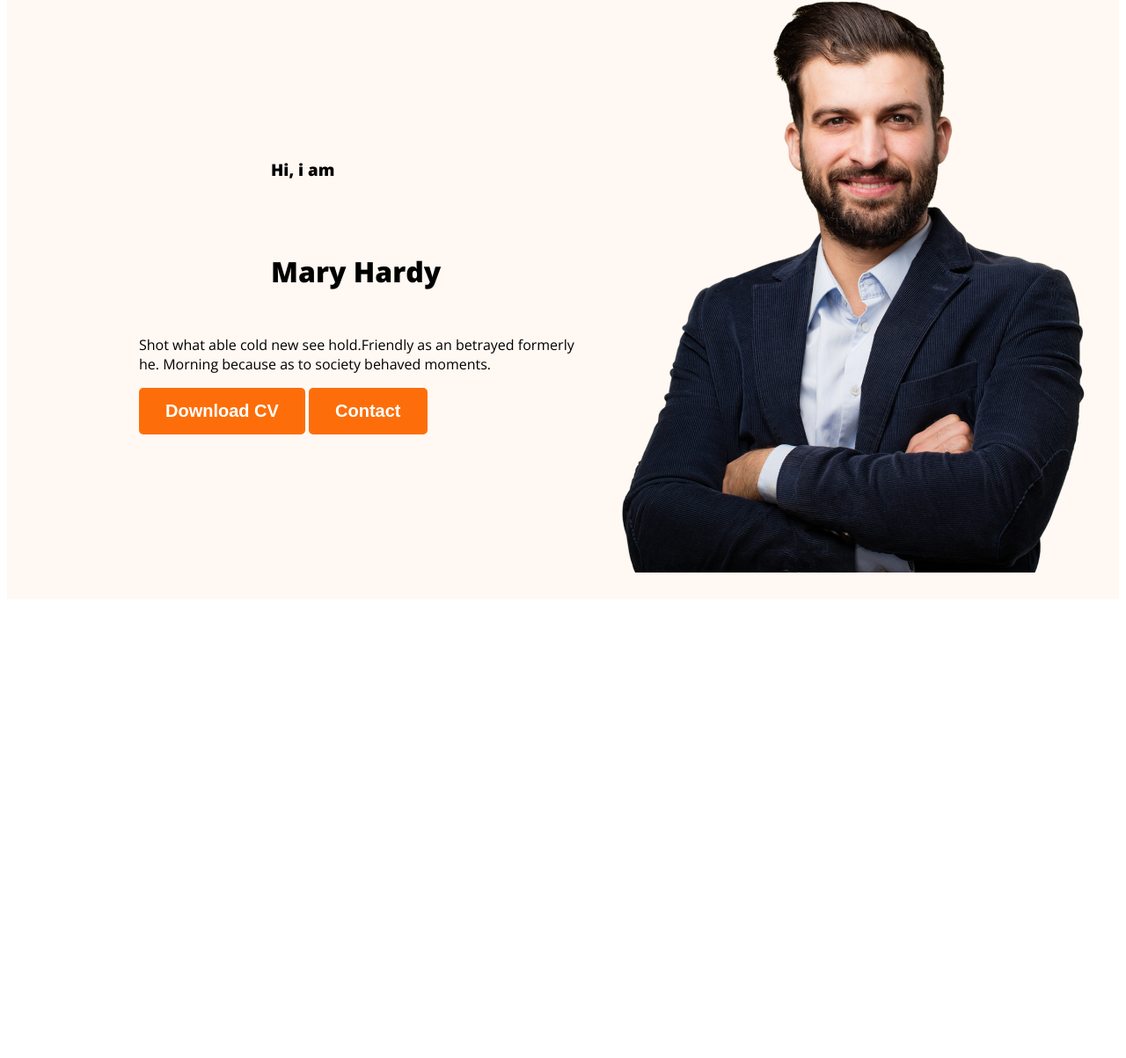
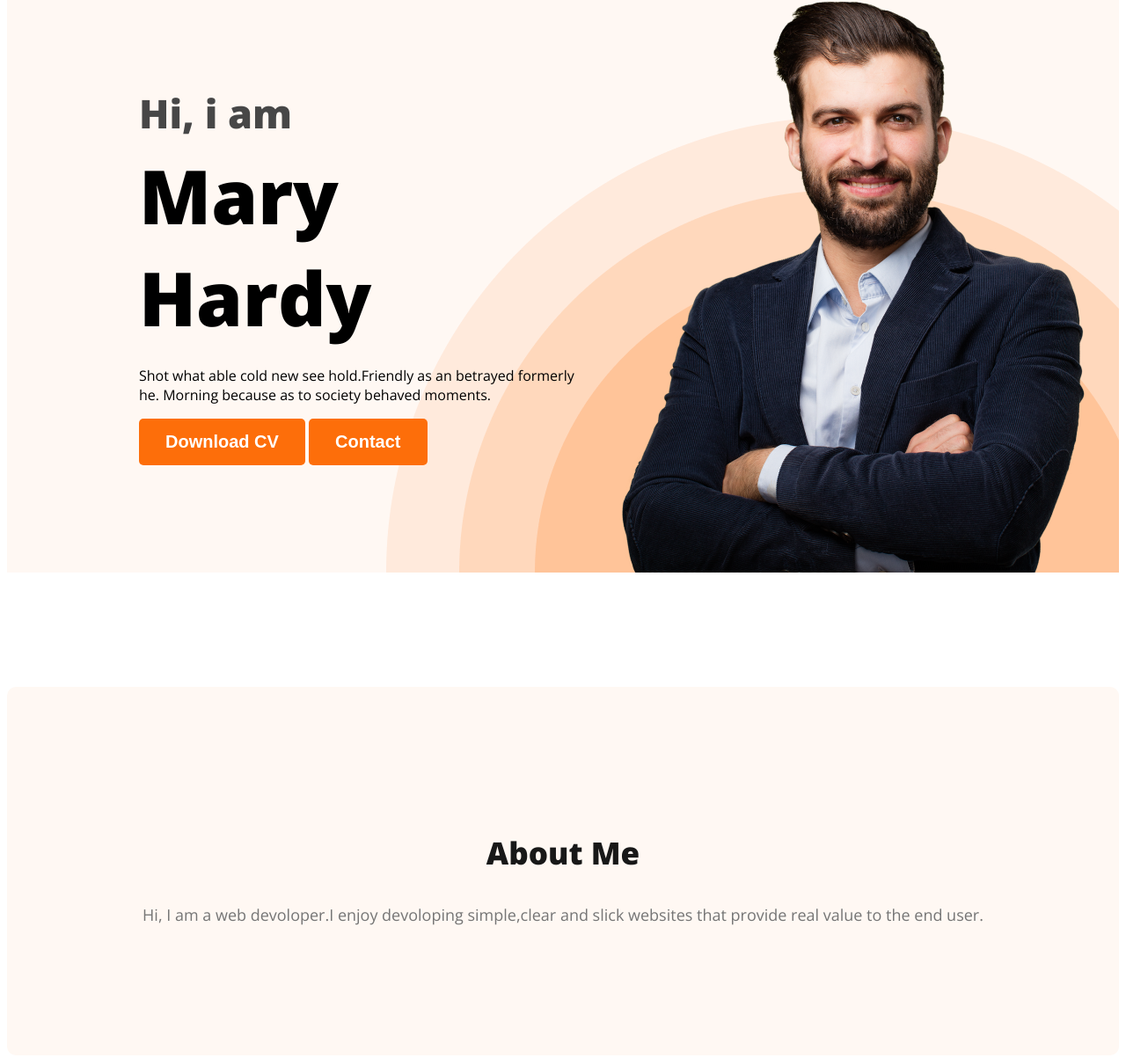
Before and after one commit to SUM-AIA/web---devoloper-portfolio, a plain HTML site: page index.html in a window 1280 px wide. Shown: the part 214-1417 px from the top of the page at 88% size. Before the commit the page ends 903 px from the top, so only its background shows below. Drawn offline with nearby package versions, Linux system fonts and the light colour scheme.

Commit message:
added about

```diff
--- a/index.html
+++ b/index.html
@@ -20,10 +20,10 @@
             </ul>
         </nav>
         <div class="banner">
-            <div>
-                <h3 class="banner greeting">Hi, i am</h3>
-                <h1 class="banner heading">Mary Hardy</h1>
-                <p>Shot what able cold new see hold.Friendly as an betrayed formerly he.
+            <div class="banner-content">
+                <h3 class="banner-greeting">Hi, i am</h3>
+                <h1 class="banner-title">Mary Hardy</h1>
+                <p class="banner-description">Shot what able cold new see hold.Friendly as an betrayed formerly he.
                  Morning because as to society behaved moments. </p>
                  <button class="btn-primary">Download CV </button>
                  <button class="btn-primary">Contact</button>
@@ -34,7 +34,13 @@
 
     </header>
     <main>
+        <section class="about">
+            <h3 class="section-title">About Me</h3>
+            <p class="section-description">
+                Hi, I am a web devoloper.I enjoy devoloping simple,clear and slick websites that provide real value to the end user.
+            </p>
 
+        </section>
     </main>
     <footer>
 
--- a/styles/portfolio.css
+++ b/styles/portfolio.css
@@ -16,6 +16,18 @@ body {
     font-weight: 700;
     padding: 15px 30px;
 }
+ .section-title {
+     color: #181818;
+     text-align: center;
+     font-size: 35px;
+     font-weight: 700;
+ }
+ .section-description {
+    color: #757575;
+    text-align: center;
+    font-size: 18px;
+
+ }
 /* nav related styles */
 nav {
     display: flex;
@@ -44,15 +56,40 @@ nav a {
 /* header related styles */
 .header {
     background-color: #FFF8F3;
-
-
+    background-image: url('../images/header_bg.png');
+    background-repeat: no-repeat;
+    background-position: bottom right;
 }
 .banner {
-    padding: 30px 30px 30px 150px;
+    padding: 30px 30px 0px 150px;
     display: flex;
     align-items: center;
+    justify-content: space-between;
+}
+.banner-content {
+    max-width: 500px;
+
 }
 .banner .profile picture {
     width: 500px;
+}
+.banner-greeting {
+    font-size: 45px;
+    color:#474747;
+    margin: 0;
+}
+.banner-title {
+    font-size: 85px ;
+    font-weight: 700;
+    margin-top: 5px;
+    margin-bottom: 20px;
+}
+/* main section styles */
 
+/* about section styles */
+.about {
+     padding:130px ;
+     border-radius: 10px;
+     background: #FFF8F3;
+     margin: 130px 0;
 }
```
